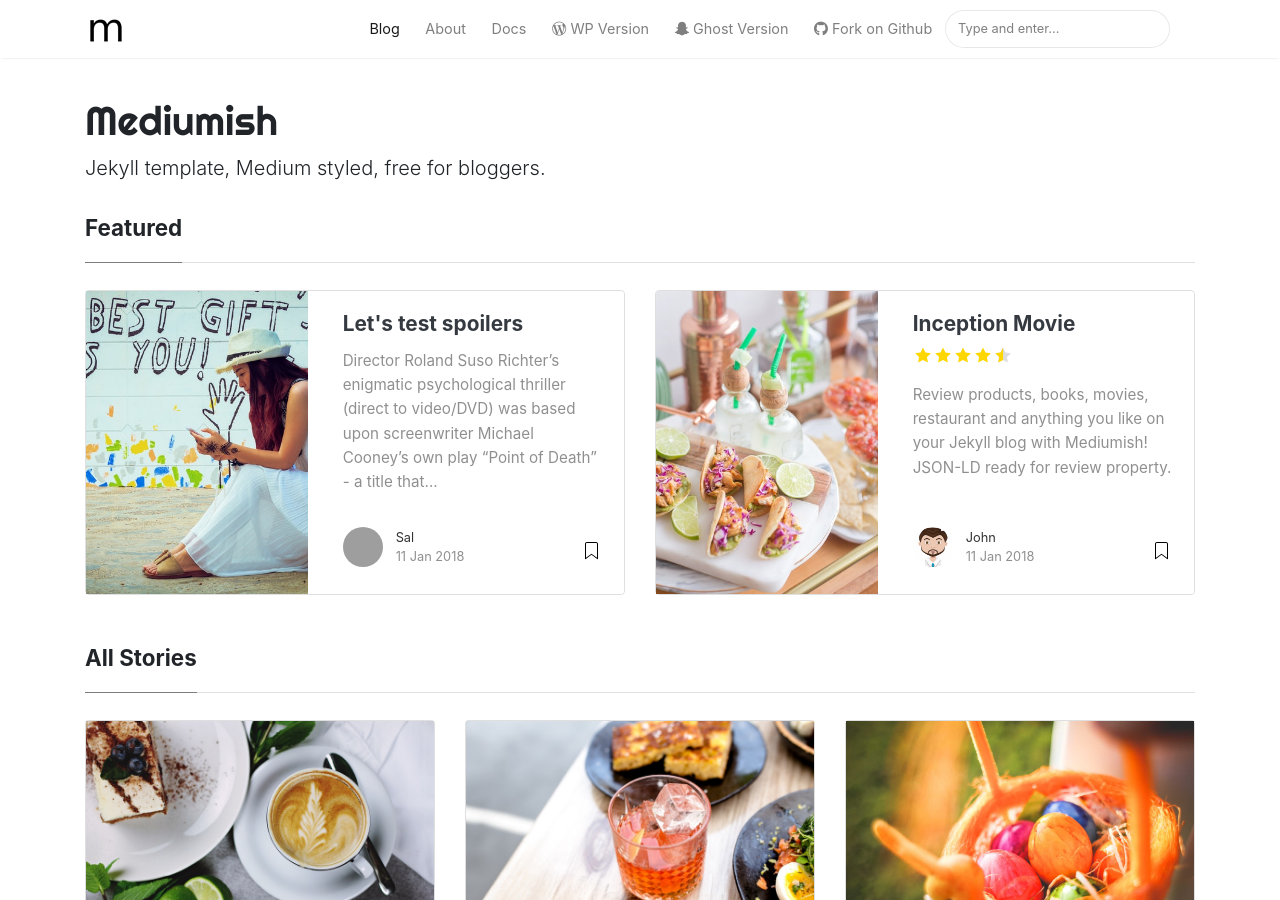
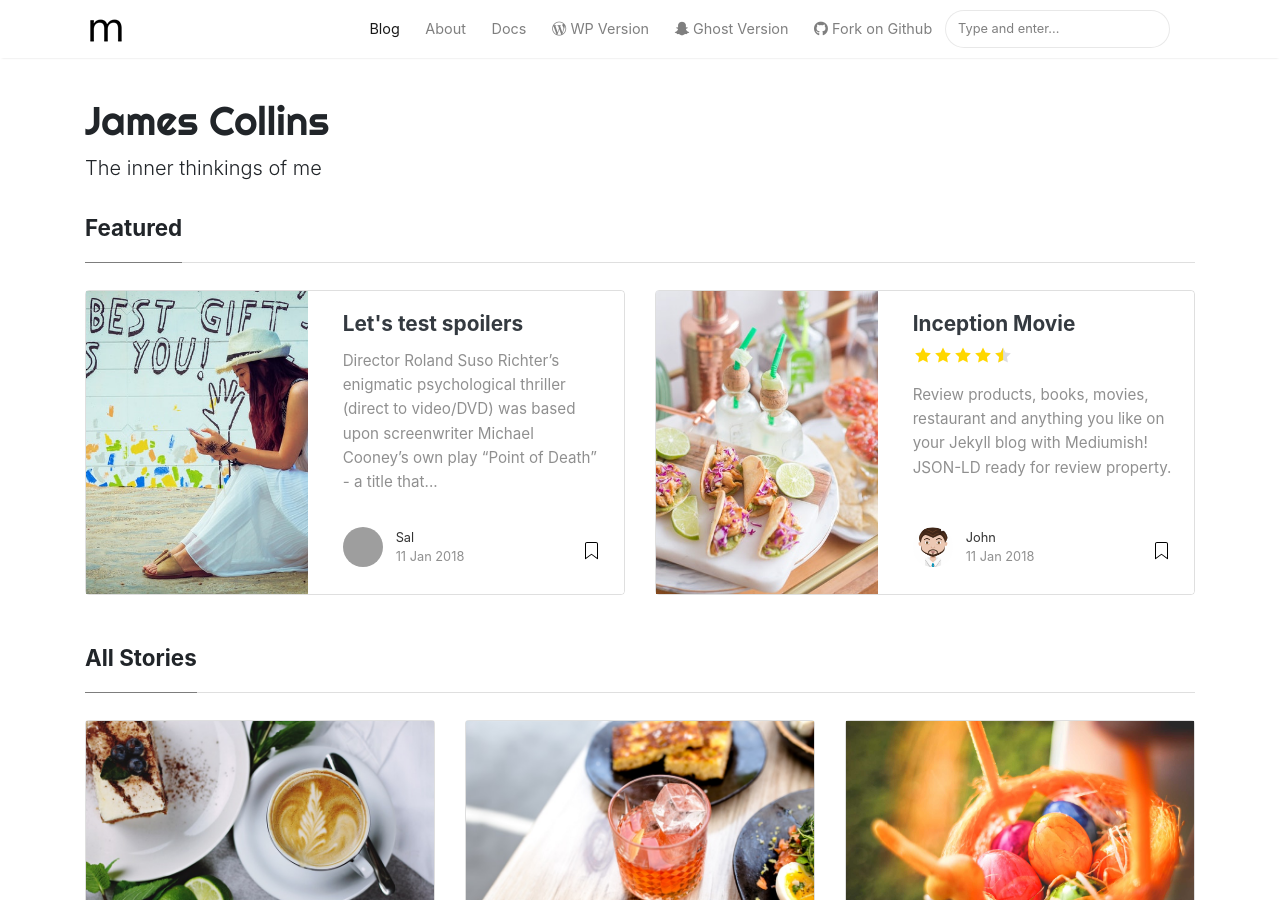
Before and after one commit to nomadjimbob/jamescollins.com.au, a Jekyll site: the page built from index.html, in a window 1280 px wide and 900 px high. Built offline with Jekyll 4.4.1, drawn with Linux system fonts in a browser that asks for light colours; nearby versions of some CDN libraries; the list of posts is cut into pages by our own code; some of the changed text lies outside the part shown; grey boxes are pictures that could not be loaded.

Commit message:
Update _config.yml

```diff
--- a/_config.yml
+++ b/_config.yml
@@ -1,13 +1,13 @@
 # Site
-name: "Mediumish"
-title: "Mediumish"
-description: "Jekyll template, Medium styled, free for bloggers."
+name: "James Collins"
+title: "James Collins"
+description: "The inner thinkings of me"
 logo: 'assets/images/logo.png'
 favicon: 'assets/images/logo.png'
-baseurl: /mediumish-theme-jekyll
-google_analytics: 'UA-46278016-1'
-disqus: 'demowebsite'
-mailchimp-list: 'https://wowthemes.us11.list-manage.com/subscribe/post?u=8aeb20a530e124561927d3bd8&amp;id=8c3d2d214b'
+baseurl: /
+# google_analytics: 'UA-46278016-1'
+# disqus: 'demowebsite'
+# mailchimp-list: 'https://wowthemes.us11.list-manage.com/subscribe/post?u=8aeb20a530e124561927d3bd8&amp;id=8c3d2d214b'
 include: ["_pages"]
 permalink: /:title/
 
```
